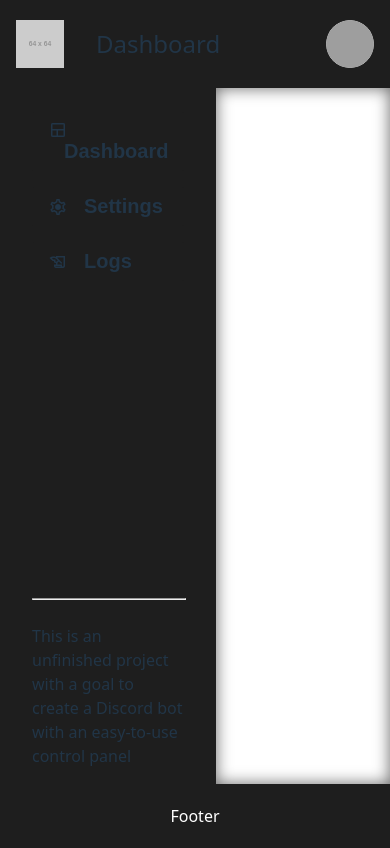
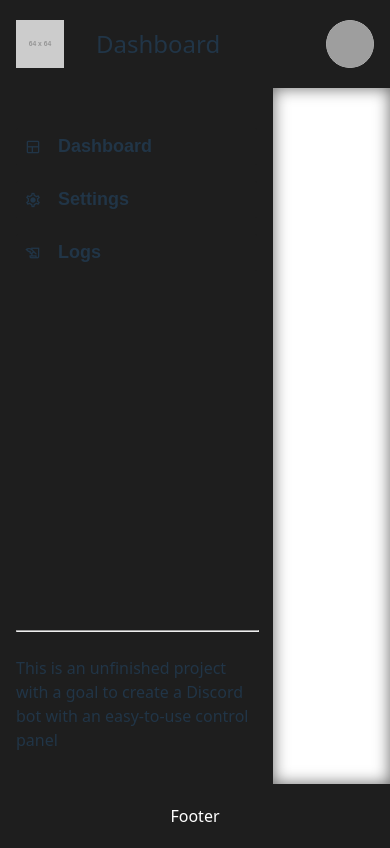
Before and after one commit to tnikFi/discord-bot-ui, a React (Vite) app: page / in a window 390 px wide. Built offline with nearby package versions, Linux system fonts and the light colour scheme; grey boxes are pictures that could not be loaded.

Commit message:
Improved sidebar button responsive styling

```diff
--- a/src/components/Sidebar.module.css
+++ b/src/components/Sidebar.module.css
@@ -1,11 +1,14 @@
 .sidebar {
     background-color: var(--secondary-background-color);
-    width: fit-content;
+    min-width: fit-content;
     max-width: 22vw;
     display: flex;
     flex-flow: column nowrap;
     justify-content: start;
     align-items: flex-start;
+    height: 100%;
+    padding: 2rem;
+    box-sizing: border-box;
 }
 
 .sidebar nav {
@@ -18,8 +21,12 @@
     padding: 0;
 }
 
-@media screen and (max-width: 768px) {
+@media screen and (max-width: 480px) {
     .sidebar {
         max-width: 90vw;
+        min-width: 70vw;
+        overflow-y: scroll;
+        overflow-x: hidden;
+        padding: 1rem;
     }
 }
--- a/src/components/Sidebar.tsx
+++ b/src/components/Sidebar.tsx
@@ -11,7 +11,7 @@ const Sidebar = () => {
     ]
 
     return (
-        <Box className={styles.sidebar} sx={{ flexDirection: { sx: 'row', md: 'column' }, height: '100%', padding: '0 2em' }}>
+        <div className={styles.sidebar}>
             <nav>
                 <ul>
                     {sidebarLinks.map((link, index) => (<li key={link.label}><SidebarButton icon={link.icon} label={link.label} /></li>))}
@@ -19,7 +19,7 @@ const Sidebar = () => {
             </nav>
             <hr style={{width: '100%'}}/>
             <p>This is an unfinished project with a goal to create a Discord bot with an easy-to-use control panel</p>
-        </Box>
+        </div>
     );
 };
 
--- a/src/components/SidebarButton.module.css
+++ b/src/components/SidebarButton.module.css
@@ -10,6 +10,7 @@
     transition: all 0.1s ease-in-out;
     width: 100%;
     text-align: left;
+    white-space: nowrap;
 }
 
 .sidebarButton:hover {
@@ -25,3 +26,10 @@
 .buttonLabel {
     margin-left: 1rem;
 }
+
+@media screen and (max-width: 480px) {
+    .sidebarButton {
+        font-size: 0.75rem;
+        padding: 0.5rem;
+    }
+}
```
